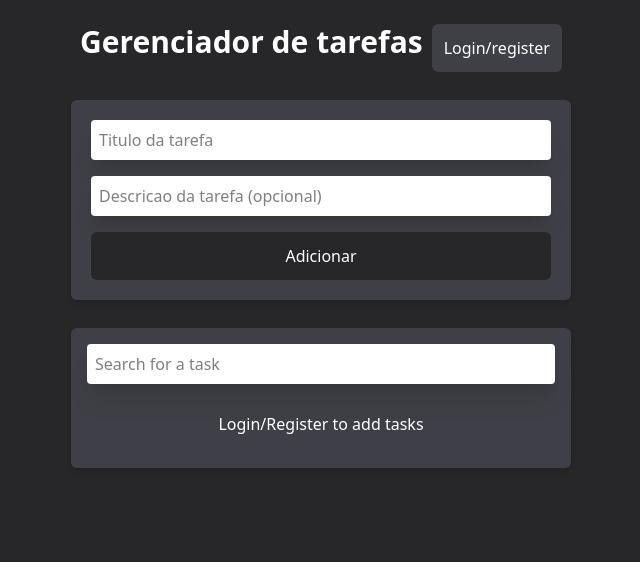
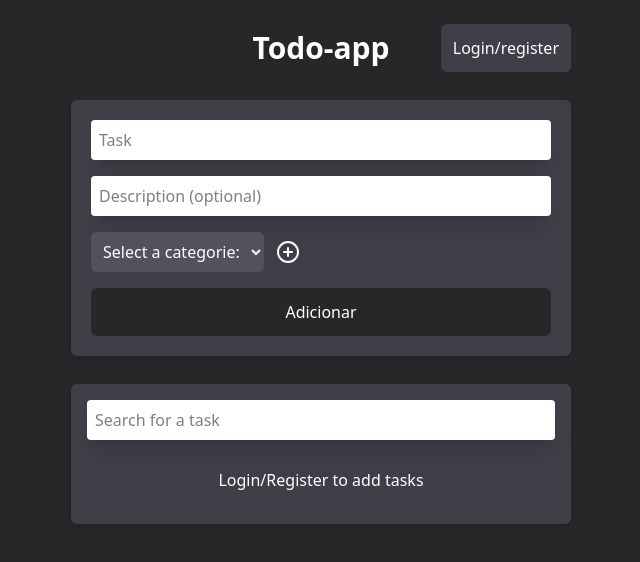
Before and after one commit to iurig21/todo-app, a React (Vite) app in the folder frontend/: page / in a window 1280 px wide. Shown: the top 562 px of the page, without its empty margins (319-959 px from the left). Built offline with nearby package versions, Linux system fonts and the light colour scheme.

Commit message:
feat: add category selection to task creation and display in task details

```diff
--- a/frontend/src/App.jsx
+++ b/frontend/src/App.jsx
@@ -45,7 +45,7 @@ function App() {
     fetchTasks();
   }, [token]);
 
-  async function OnAddTaskClick(title, desc) {
+  async function OnAddTaskClick(title, desc,categoryId) {
 
     const data = await fetch(import.meta.env.VITE_API_URL + "/todos", {
       method: "POST",
@@ -53,7 +53,7 @@ function App() {
         Authorization: `Bearer ${token}`,
         "Content-Type": "application/json"
       },
-      body: JSON.stringify({task: title,description:desc})
+      body: JSON.stringify({task: title,description:desc,categoryId:categoryId})
     })
 
     if(!data.ok){
@@ -62,13 +62,14 @@ function App() {
 
     const {newTodo} = await data.json()
 
-    const {id,task,description} = newTodo
+    const {id,task,description,categoryId: createdCategoryId} = newTodo
 
 
     const newTask = {
       id: id,
       task: task,
       description: description,
+      categoryId: createdCategoryId,
       completed: false,
     };
 
@@ -176,11 +177,13 @@ function App() {
           </Modal>
         )}
 
-        <div className="flex justify-evenly">
-          <Title>Gerenciador de tarefas</Title>
+        <div className="flex justify-between items-center relative">
+          <div className="absolute left-1/2 transform -translate-x-1/2">
+            <Title>Todo-app</Title>
+          </div>
           {isAuthenticated ? (
             <button
-              className="cursor-pointer bg-zinc-700 rounded-md p-3 text-white"
+              className="cursor-pointer bg-zinc-700 rounded-md p-3 text-white ml-auto"
               onClick={() => {
                 setTasks([])
                 Logout()
@@ -191,7 +194,7 @@ function App() {
           ) : (
             <button
               onClick={() => setShowModal(true)}
-              className="cursor-pointer bg-zinc-700 rounded-md p-3 text-white"
+              className="cursor-pointer bg-zinc-700 rounded-md p-3 text-white ml-auto"
             >
               Login/register
             </button>
--- a/frontend/src/Context/AuthContext.jsx
+++ b/frontend/src/Context/AuthContext.jsx
@@ -9,6 +9,12 @@ function AuthProvider({ children }) {
   const [isAuthenticated, setIsAuthenticated] = useState(
     !!localStorage.getItem("token")
   );
+  const [categorys, setCategorys] = useState([
+      "Work",
+      "Personal",
+      "Education",
+      "Fitness",
+    ]);
 
   async function Login(email, password) {
     try {
@@ -71,6 +77,7 @@ function AuthProvider({ children }) {
         isAuthenticated,
         setIsAuthenticated,
         Logout,
+        categorys
       }}
     >
       {children}
--- a/frontend/src/components/AddTask.jsx
+++ b/frontend/src/components/AddTask.jsx
@@ -1,27 +1,30 @@
 import { useContext, useState } from "react";
 import Input from "./Input";
 import { AuthContext } from "../Context/AuthContext";
+import { CirclePlus } from 'lucide-react';
 
-function AddTask({ OnAddTaskClick,openModal}) {
+function AddTask({ OnAddTaskClick, openModal }) {
   const [title, setTitle] = useState("");
   const [desc, setDesc] = useState("");
-  const [error,setError] = useState(false);
+  const [error, setError] = useState(false);
+  const [chosenCategory,setChosenCategory] = useState(null);
 
-  const {isAuthenticated} = useContext(AuthContext)
+  const { isAuthenticated,categorys } = useContext(AuthContext);
 
   const handleSubmit = () => {
-
-    if(!isAuthenticated){
-      return openModal()
+    if (!isAuthenticated) {
+      return openModal();
     }
 
     if (!title.trim()) {
       return setError(true);
     }
 
-    OnAddTaskClick(title, desc);
+
+    OnAddTaskClick(title,desc,chosenCategory);
     setTitle("");
     setDesc("");
+    setChosenCategory("");
   };
 
   return (
@@ -30,26 +33,36 @@ function AddTask({ OnAddTaskClick,openModal}) {
         value={title}
         onChange={(event) => {
           setError(false);
-          setTitle(event.target.value)
+          setTitle(event.target.value);
         }}
         onKeyDown={(event) => (event.key === "Enter" ? handleSubmit() : null)}
         type="text"
         name=""
         id=""
-        placeholder="Titulo da tarefa"
+        placeholder="Task"
       />
 
-      {error && (
-        <p className="text-red-600"> Title is required </p>
-      )}
+      {error && <p className="text-red-600"> Title is required </p>}
 
       <Input
         value={desc}
         onChange={(event) => setDesc(event.target.value)}
         onKeyDown={(event) => (event.key === "Enter" ? handleSubmit() : null)}
         type="text"
-        placeholder="Descricao da tarefa (opcional)"
+        placeholder="Description (optional)"
       />
+
+      <div className="flex gap-3">
+        <select onChange={(event) => setChosenCategory(event.target.value)} value={chosenCategory} className="text-white bg-zinc-600 rounded-md p-2">
+            <option value={""}> Select a categorie: </option>
+          {categorys.map((categorie, idx) => (
+            <option value={idx}  key={idx}>
+              {categorie}
+            </option>
+          ))}
+        </select>
+        <button className="cursor-pointer" title="Add a category"> <CirclePlus color="#FFFCFC" />  </button>
+      </div>
       <button
         className="w-full bg-zinc-800 text-white p-3 rounded-md cursor-pointer font-medium"
         onClick={handleSubmit}
--- a/frontend/src/components/Tasks.jsx
+++ b/frontend/src/components/Tasks.jsx
@@ -15,6 +15,7 @@ function Tasks({ tasks, OnTaskClick, OnDeleteTaskClick, OnEditTaskClick }) {
     const query = new URLSearchParams();
     query.set("title", task.task);
     query.set("description", task.description);
+    query.set("category", task.categoryId)
     navigate(`/task?${query.toString()}`);
   }
 
--- a/frontend/src/pages/TaskPage.jsx
+++ b/frontend/src/pages/TaskPage.jsx
@@ -1,24 +1,32 @@
 import { useNavigate, useSearchParams } from "react-router-dom";
 import {ChevronLeft} from "lucide-react";
 import Title from "../components/Title";
+import { useContext } from "react";
+import { AuthContext } from "../Context/AuthContext";
 
 function TaskPage(){
 
       const [searchParams] = useSearchParams();
       const title = searchParams.get("title");
       const description = searchParams.get("description");
+      const categoryId = searchParams.get("category");
       const navigate = useNavigate();
+
+      const {categorys} = useContext(AuthContext)
+
+      const category = categoryId !== "null" ? categorys.find((category,idx) => Number(categoryId) === idx + 1) : "Non-existant"
 
     return(
        <div className="h-screen w-screen bg-zinc-800 flex justify-center p-6">
         <div className="w-[500px] space-y-6">
             <div className="flex justify-center relative">
                 <button className="text-white absolute left-0 top-0 bottom-0 cursor-pointer" onClick={() => navigate(-1)}> <ChevronLeft/></button>
-                <Title>Detalhes da tarefa</Title>
+                <Title>Task details</Title>
             </div>
             <div className="bg-zinc-700 p-4 rounded-md space-y-2">
                 <h2 className="text-white text-xl font-bold"> {title}</h2>
                 <p className="text-white">{description}</p>
+                <p className="text-white"> <span className="font-bold"> Category: </span> {category} </p>
             </div>
         </div>
     </div>
```
